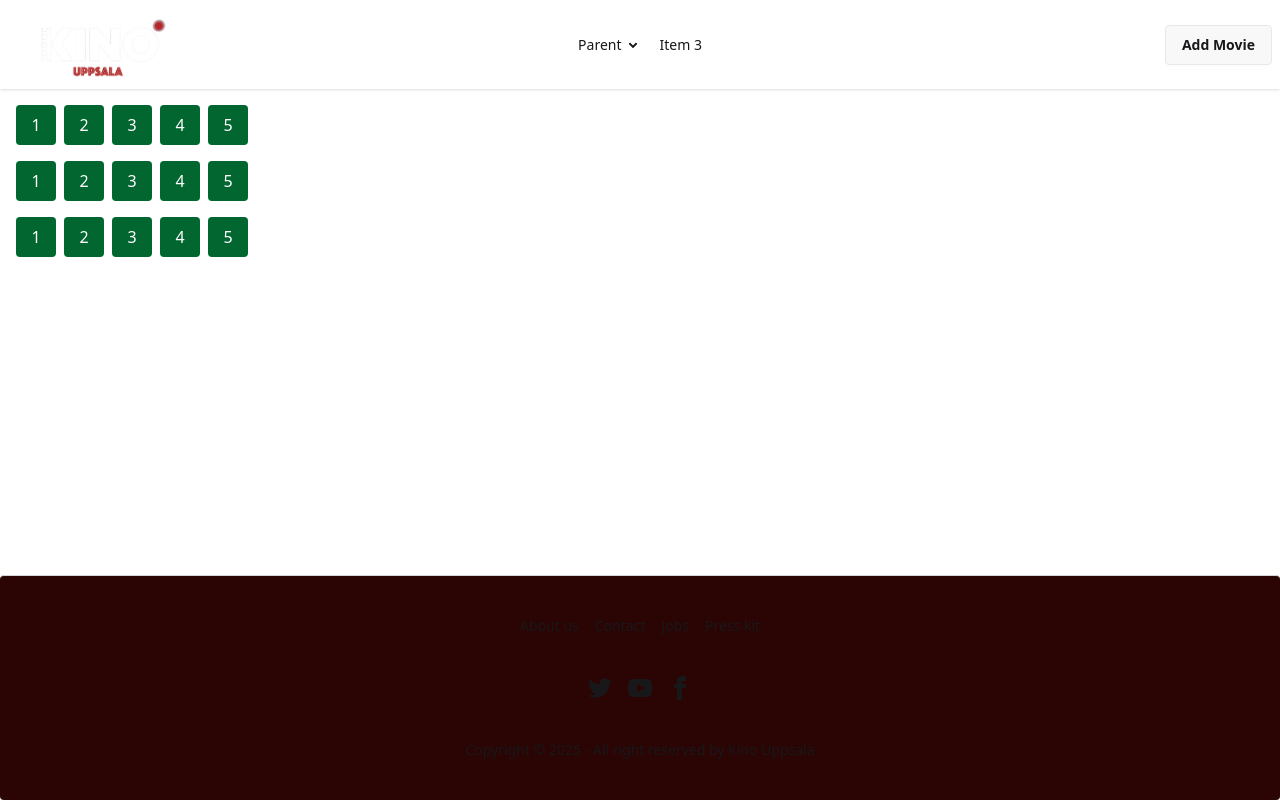
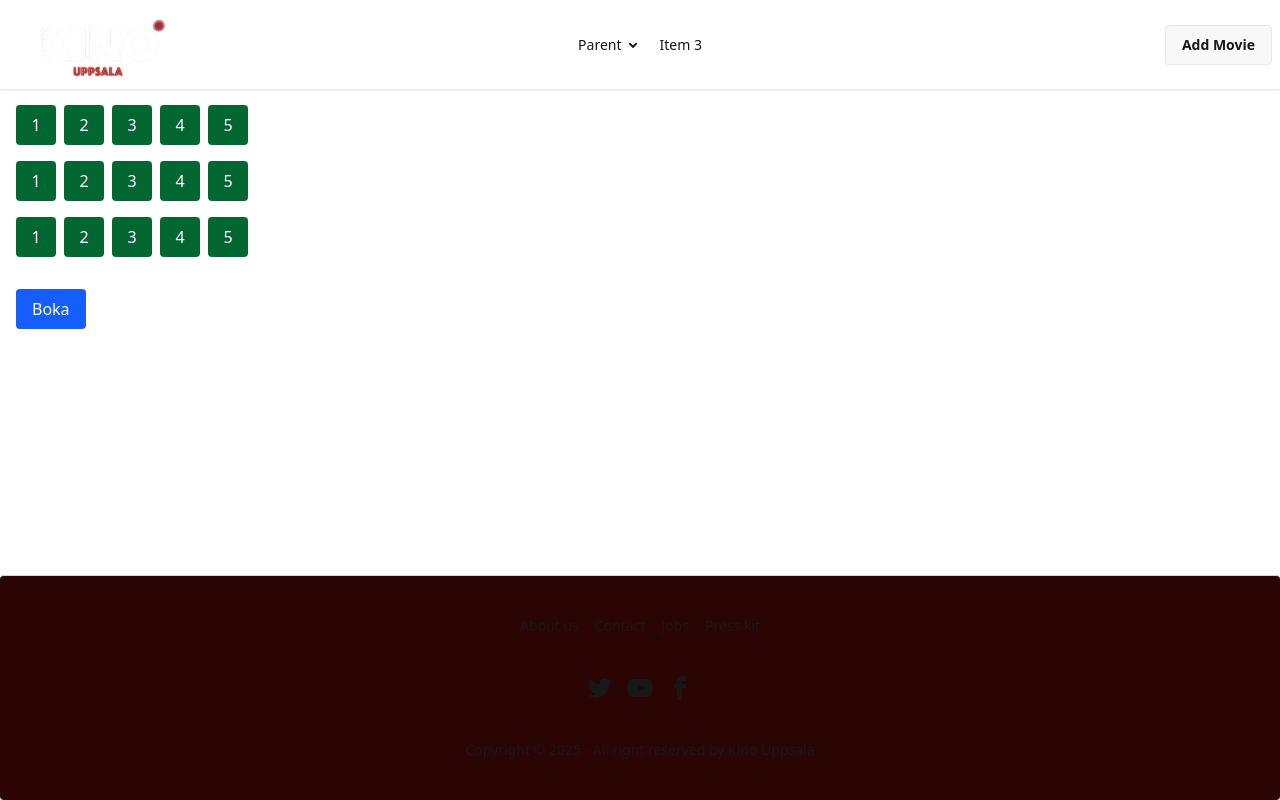
Before and after one commit to alfredbrannare/kino-nextjs-app, a Next.js app: page /auditoriums/small-hall in a window 1280 px wide. Built offline with nearby package versions, Linux system fonts and the light colour scheme; no server answers; the database is empty.

Commit message:
Connect seating layout to database and display booked seats

```diff
--- a/src/app/api/bookings/route.js
+++ b/src/app/api/bookings/route.js
@@ -1,5 +1,22 @@
 import connectDB from "src/lib/mongodb";
 import Booking from "src/models/model.booking.js";
+
+export async function GET(request) {
+    const { searchParams } = new URL(request.url);
+    const movieId = searchParams.get('movieId');
+    const screeningTime = searchParams.get('screeningTime');
+
+    try {
+        await connectDB();
+        const bookings = await Booking.find({ movieId, screeningTime });
+
+        const allSeats = bookings.flatMap((b) => b.seats);
+        return Response.json(allSeats);
+    } catch (err) {
+        console.error('GET /bookings error:', err);
+        return Response.json({ error: 'Något gick fel'}, { status: 500 });
+    }
+}
 
 export async function  POST(request) {
     const body = await request.json();
--- a/src/app/auditoriums/small-hall/page.jsx
+++ b/src/app/auditoriums/small-hall/page.jsx
@@ -1,5 +1,5 @@
 "use client"
-import React, { useState } from "react";
+import React, { useEffect, useState } from "react";
 
 const SmallHallPage = () => {
     const salong = [
@@ -8,7 +8,19 @@ const SmallHallPage = () => {
         [{ row: 3, seat: 1 }, { row: 3, seat: 2 }, { row: 3, seat: 3 }, { row: 3, seat: 4 }, { row: 3, seat: 5 }]
     ];
 
+    const movieId = '123';
+    const screeningTime = '2025-05-08 18:00';
+
     const [selectedSeats, setSelectedSeats] = useState([]);
+    const [bookedSeats, setBookedSeats] = useState([]);
+
+    useEffect(() => {
+        fetch(`/api/bookings?movieId=${movieId}&screeningTime=${encodeURIComponent(screeningTime)}`)
+            .then((res) => res.json())
+            .then((data) => {
+                setBookedSeats(data);
+            });
+    }, [movieId, screeningTime]);
 
     const toggleSeat = (seat) => {
         const isSelected = selectedSeats.some(
@@ -31,6 +43,9 @@ const SmallHallPage = () => {
             {salong.map((row, rowIndex) => (
                 <div key={rowIndex} className="flex gap-2">
                     {row.map((seat, seatIndex) => {
+                        const isBooked = bookedSeats.some(
+                            (b) => b.row === seat.row && b.seat === seat.seat
+                        );
                         const isSelected = selectedSeats.some(
                             (s) => s.row === seat.row && s.seat === seat.seat
                         );
@@ -39,8 +54,9 @@ const SmallHallPage = () => {
                             <button
                                 key={seatIndex}
                                 onClick={() => toggleSeat(seat)}
-                                className={`w-10 h-10 rounded ${isSelected ? 'bg-gray-500' : 'bg-green-800'}
-                                text-white`}
+                                className={`w-10 h-10 rounded text-white ${isBooked ? 'bg-red-500 cursor-not-allowed' :
+                                    isSelected ? 'bg-gray-500' : 'bg-green-800'
+                                    }`}
                             >
                                 {seat.seat}
                             </button>
@@ -48,6 +64,33 @@ const SmallHallPage = () => {
                     })}
                 </div>
             ))}
+            <button
+                onClick={() => {
+                    fetch('/api/bookings', {
+                        method: 'POST',
+                        headers: { 'Content-type': 'application/json' },
+                        body: JSON.stringify({
+                            movieId: '123',
+                            screeningTime: '2025-05-08 18:00',
+                            seats: selectedSeats,
+                            userId: '456'
+                        })
+                    }).then(res => res.json())
+                        .then(data => {
+                            console.log('Bokning klar:', data);
+                            setSelectedSeats([]);
+
+                            fetch(`/api/bookings?movieId=${movieId}&screeningTime=${encodeURIComponent(screeningTime)}`)
+                                .then(res => res.json())
+                                .then(updated => {
+                                    setBookedSeats(updated);
+                                });
+                        });
+                }}
+                className="mt-4 px-4 py-2 bg-blue-600 text-white rounded"
+            >
+                Boka
+            </button>
         </div>
     );
 };
```
